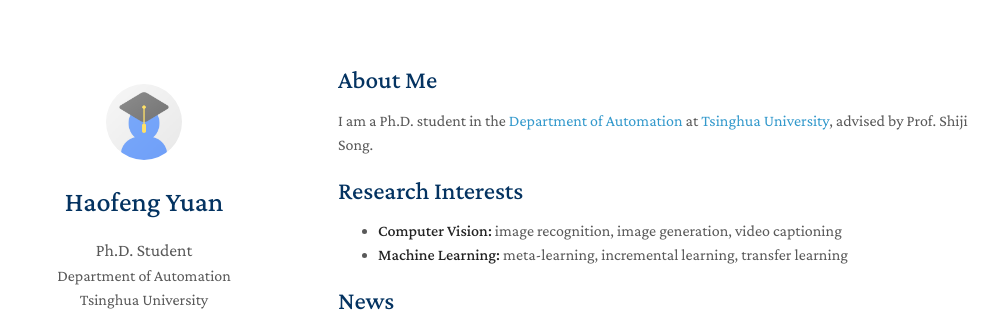
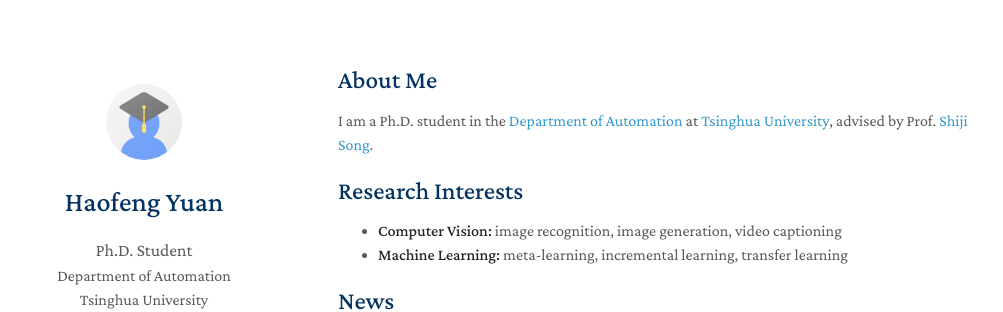
Before and after one commit to Xyz-yuanhf/Xyz-yuanhf.github.io, a Jekyll site: the page built from index.md, in a window 1280 px wide and 1196 px high. Shown: the top 312 px of the window, without its empty margins (132-1135 px from the left). Built offline with Jekyll 4.4.1, drawn with Linux system fonts in a browser that asks for light colours; a style sheet for code colours, icons or effects is not loaded; our own code applies the rules of GitHub Pages for plain Markdown files; part of the change alters nothing that is shown.

```diff
--- a/index.md
+++ b/index.md
@@ -4,7 +4,7 @@ layout: homepage
 
 ## About Me
 
-I am a Ph.D. student in the [Department of Automation](https://www.au.tsinghua.edu.cn/) at [Tsinghua University](https://www.tsinghua.edu.cn/en/index.htm), advised by Prof. Shiji Song.
+I am a Ph.D. student in the [Department of Automation](https://www.au.tsinghua.edu.cn/) at [Tsinghua University](https://www.tsinghua.edu.cn/en/index.htm), advised by Prof. [Shiji Song](https://scholar.google.com/citations?hl=zh-CN&user=rw6vWdcAAAAJ&hl=en).
 
 ## Research Interests
 
```
